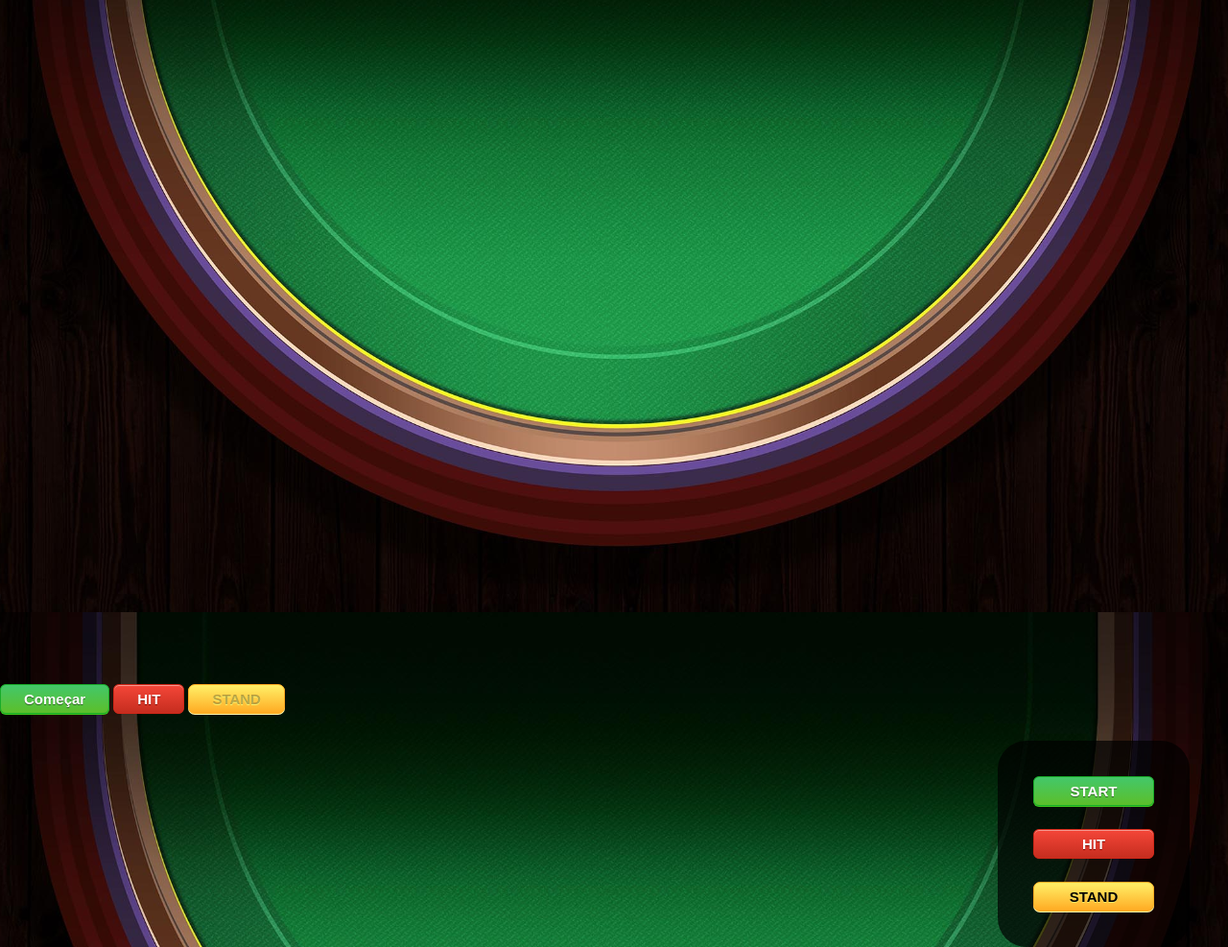
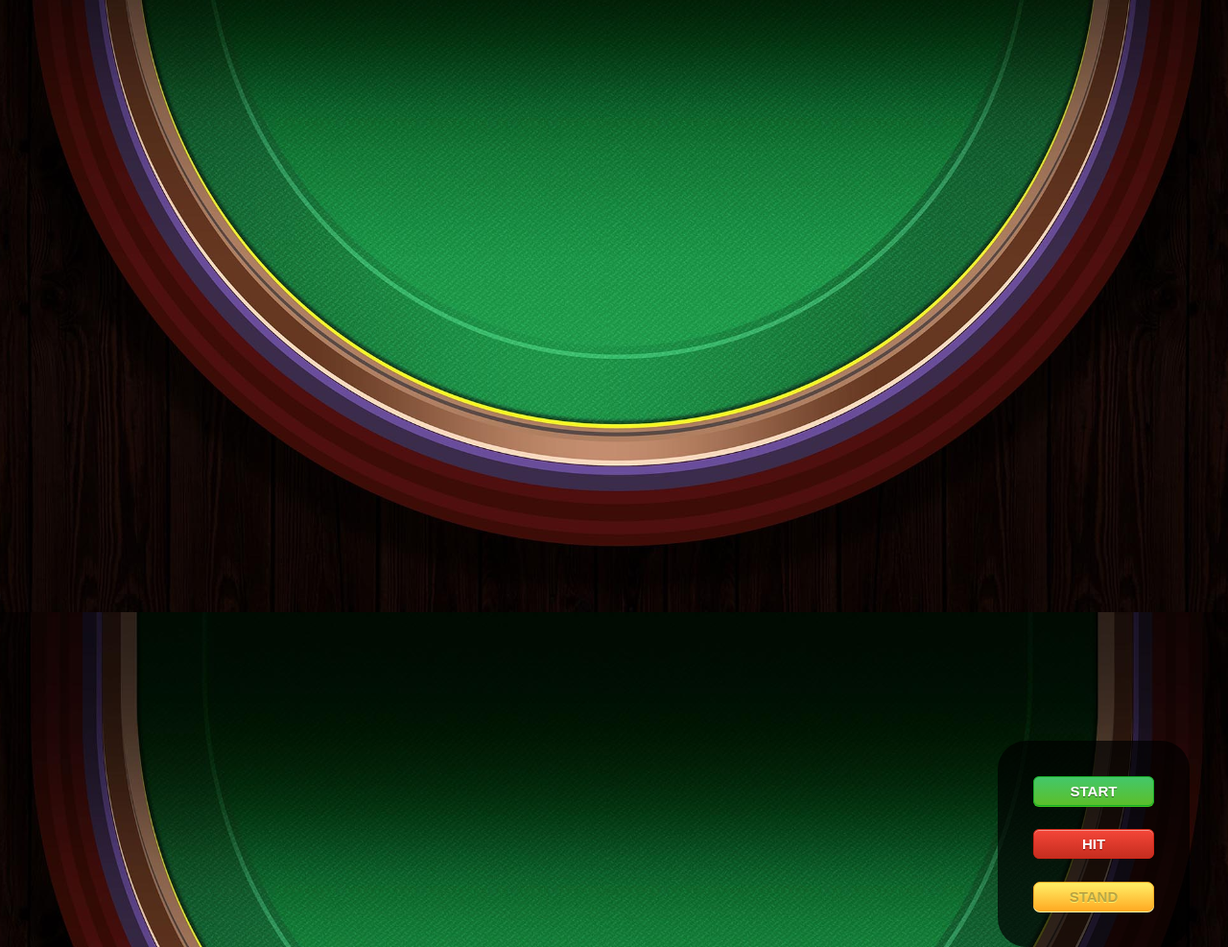
Before and after one commit to pedrobarreto/vegas21, a plain HTML site: page src/index.html in a window 1280 px wide. Shown: the part 162-1149 px from the top of the page at 96% size. Drawn offline with nearby package versions, Linux system fonts and the light colour scheme; a web font is replaced by a local one.

Commit message:
alteracoes para arrumar o merge

```diff
--- a/src/index.html
+++ b/src/index.html
@@ -25,18 +25,14 @@
   </div>
   <div class = 'menu'>
     <button id="start">START</button>
-    <button id="hit">HIT</button>
-    <button id="stand">STAND</button>
+    <button id="hit" disabled="true">HIT</button>
+    <button id="stand" disabled="true">STAND</button>
   </div>
   </section>
 
   <div class="message-div">
     <div class="message-content"></div>
   </div>
-
-  <button id="start">Começar</button>
-  <button id="hit" disabled="true">HIT</button>
-  <button id="stand" disabled="true">STAND</button>
   <div id="overlay"></div>
   <script src="script.js"></script>
   <script src="https://ajax.googleapis.com/ajax/libs/jquery/1.11.1/jquery.min.js"></script>
```
